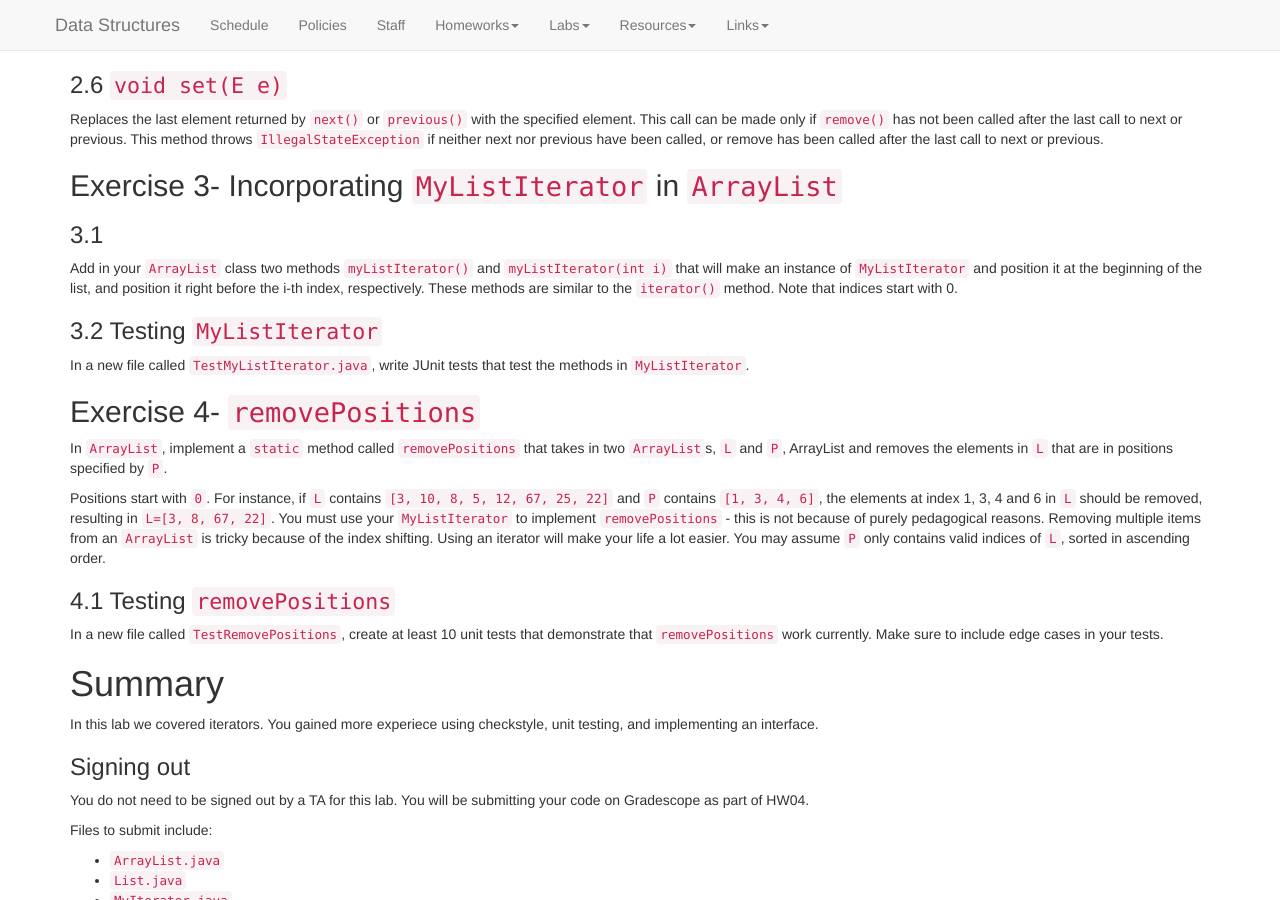
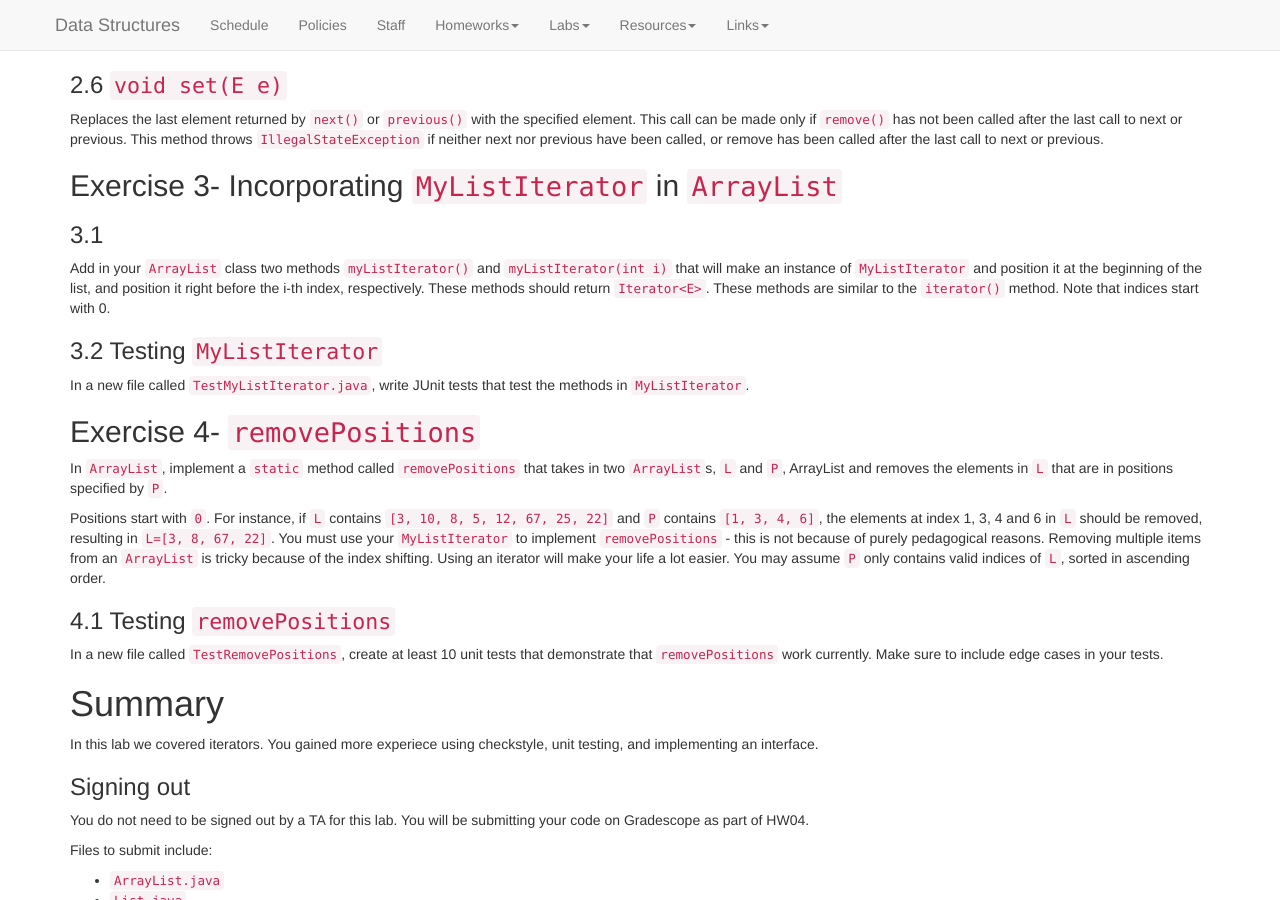
Before and after one commit to kalte0/BMC-CS-151.github.io, a Jekyll site: the page built from labs/Lab06.md, in a window 1280 px wide and 900 px high, scrolled down 1601 px. Built offline with Jekyll 4.4.1, drawn with Linux system fonts in a browser that asks for light colours; nearby versions of some CDN libraries.

Commit message:
Update Lab06.md

```diff
--- a/labs/Lab06.md
+++ b/labs/Lab06.md
@@ -168,7 +168,7 @@ next or previous.
 ### 3.1
 Add in your `ArrayList` class two methods `myListIterator()` and `myListIterator(int i)`
 that will make an instance of `MyListIterator` and position it at the beginning of the list,
-and position it right before the i-th index, respectively. These methods are similar to the
+and position it right before the i-th index, respectively. These methods should return `Iterator<E>`. These methods are similar to the
 `iterator()` method. Note that indices start with 0.
 
 ### 3.2 Testing `MyListIterator`
```
